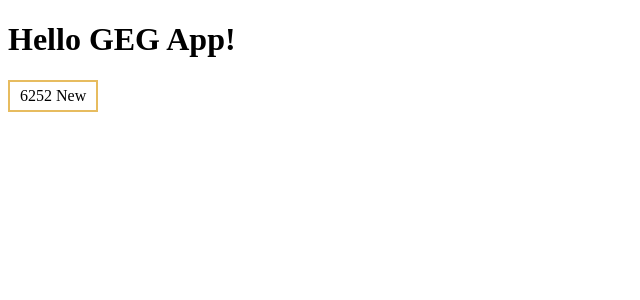
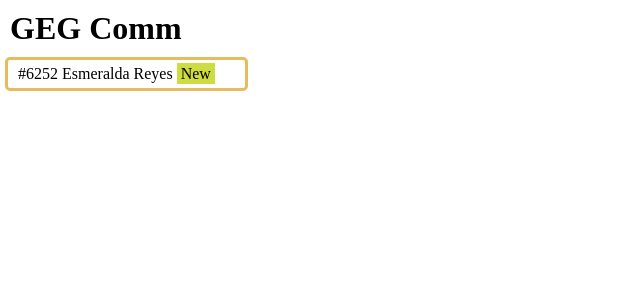
Before and after one commit to Gary21435/geg-comm-frontend, a React (Vite) app: page / in a window 1280 px wide. Shown: the top 300 px of the page, without its empty margins (0-640 px from the left). Built offline with nearby package versions, Linux system fonts and the light colour scheme.

Commit message:
Implement simple order card component with some style

```diff
--- a/src/App.css
+++ /dev/null
@@ -1,10 +0,0 @@
-.order {
-    padding: 5px 10px;
-    border: 2px solid rgb(231, 188, 95);
-    max-width: fit-content;
-    cursor: pointer;
-}
-
-.order:hover {
-    background-color: rgb(153, 222, 199);
-}
--- a/src/App.jsx
+++ b/src/App.jsx
@@ -1,13 +1,25 @@
 import { useState } from 'react'
-import Order from './Order'
+import Order from './components/Order'
 
 const App = () => {
 
+  // You'd use useEffect to load Order data from the DB at initial App mount
+  // useEffect(() => {
+  //   orderService
+  //     .getAll()
+  //     .then(response => {
+  //       setNotes(response.data)
+  //     })
+  //     .catch(response => console.error(response.message))
+  //   }, [])
+
+  let i = 0;
+
   return (
     <>
-      <h1>Hello GEG App!</h1>
+      <h1>GEG Comm</h1>
 
-      <Order orderNum={6252} status={'New'} />
+      <Order orderNum={6252} name={'Esmeralda Reyes'} status={'New'} />
     </>
   )
 }
--- a/src/Order.jsx
+++ /dev/null
@@ -1,11 +0,0 @@
-import './App.css'
-
-const Order = ({ orderNum, status }) => {
-    return (
-        <>
-            <div className="order">{orderNum} {status}</div>
-        </>
-    )
-}
-
-export default Order;
--- /dev/null
+++ b/src/components/Order.css
@@ -0,0 +1,62 @@
+* {
+    margin: 0;
+    padding: 0;
+}
+
+#root {
+    width: 100%;
+    height: 100%;
+}
+
+h1 {
+    margin: 10px;
+}
+
+.order-container {
+    max-width: max-content;
+    border: 3px solid rgb(231, 188, 95);
+
+    margin: 5px;
+    border-radius: 5px;
+}
+
+.order {
+    padding: 5px 10px;
+    max-width: 100%;
+    cursor: pointer;
+    border-radius: 3px;
+
+    user-select: none;
+
+    /* display: flex; */
+}
+
+.order:hover {
+    background-color: rgb(153, 222, 199);
+}
+
+.order-status {
+    background-color: rgb(204, 220, 65);
+    padding: 2px 4px;
+}
+
+.info-table {
+    padding-left: 20px;
+}
+
+.wrapper {
+    overflow: hidden;
+}
+
+.table-div {
+    margin-top: -100%;
+    transition: all .25s;
+}
+
+.table-div.expand {
+    margin-top: 0;
+}
+
+td {
+    padding-right: 10px;
+}
--- /dev/null
+++ b/src/components/Order.jsx
@@ -0,0 +1,38 @@
+import './Order.css'
+
+const name = 'Esmeralda Reyes'
+const order_info_items = ['Name', 'Phone', 'Address', 'Status']
+const order_info = [name, '818-221-2222', '17320 Burbank Blvd', 'New']
+
+
+const Order = ({ orderNum, status, name }) => {
+
+    const expand = () => {
+        const table = document.querySelector('.table-div');
+        table.classList.toggle('expand')
+    }
+
+    return (
+        <>
+            <div className='order-container' onClick={expand}>
+                <div className="order">#{orderNum} {name} <span className='order-status'>{status}</span></div>
+                <div className='wrapper'>
+                    <div className='table-div'>
+                        <table className='info-table'>
+                            <tbody>
+                                {order_info_items.map((info, i) =>
+                                <tr key={i}>
+                                    <td>{info}: </td>
+                                    <td>{order_info[i]}</td>
+                                </tr>
+                                )}
+                            </tbody>
+                        </table>
+                    </div>
+                </div>
+            </div>
+        </>
+    )
+}
+
+export default Order;
```
